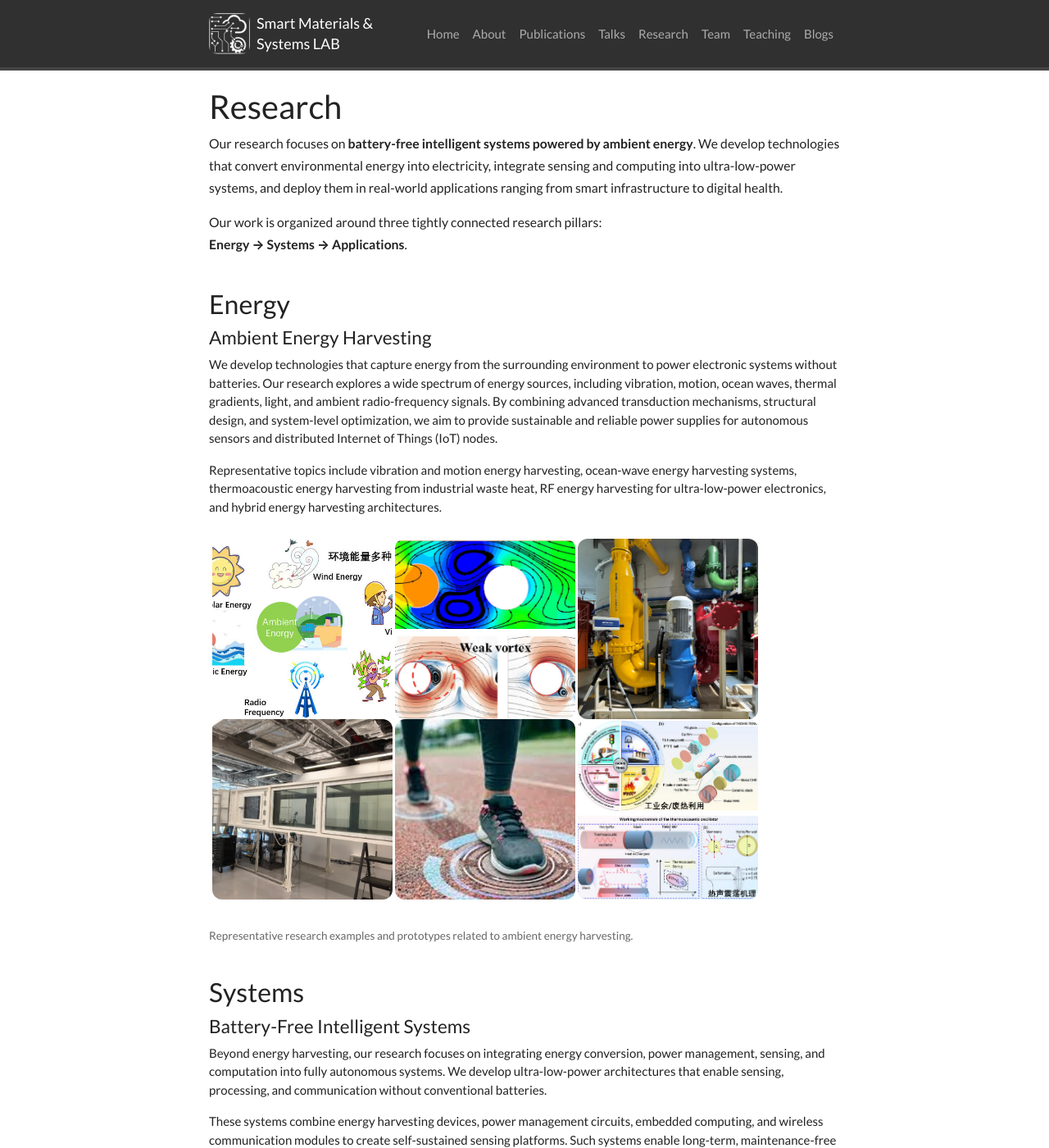
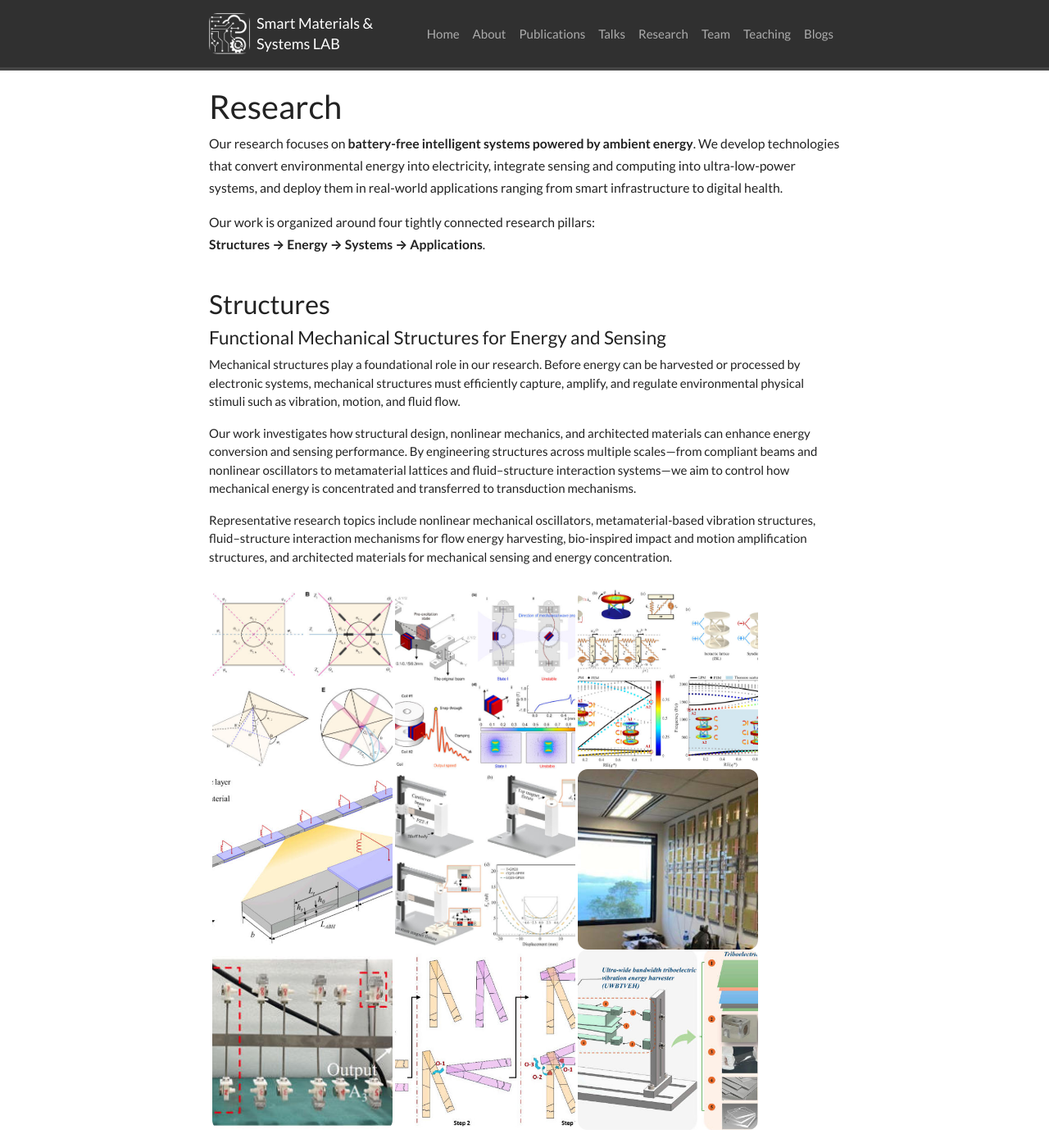
Before and after one commit to sms-lab/sms-lab.github.io, a Jekyll site: the page built from _pages/research.md, in a window 1280 px wide and 1400 px high. Shown: the whole window at 82% size. Built offline with Jekyll 4.4.1, drawn with Linux system fonts in a browser that asks for light colours; nearby versions of some CDN libraries; a style sheet for code colours, icons or effects is not loaded; some of the changed text lies outside the part shown.

Commit message:
research page update

```diff
--- a/_pages/research.md
+++ b/_pages/research.md
@@ -72,11 +72,46 @@ Our research focuses on <strong>battery-free intelligent systems powered by ambi
 </p>
 
 <p>
-Our work is organized around three tightly connected research pillars:
-<strong>Energy → Systems → Applications</strong>.
+Our work is organized around four tightly connected research pillars:
+<strong>Structures → Energy → Systems → Applications</strong>.
 </p>
 
 </div>
+
+<div class="research-section">
+<h3>Structures</h3>
+<h4>Functional Mechanical Structures for Energy and Sensing</h4>
+
+<p>
+Mechanical structures play a foundational role in our research. Before energy can be harvested or processed by electronic systems, mechanical structures must efficiently capture, amplify, and regulate environmental physical stimuli such as vibration, motion, and fluid flow.
+</p>
+
+<p>
+Our work investigates how structural design, nonlinear mechanics, and architected materials can enhance energy conversion and sensing performance. By engineering structures across multiple scales—from compliant beams and nonlinear oscillators to metamaterial lattices and fluid–structure interaction systems—we aim to control how mechanical energy is concentrated and transferred to transduction mechanisms.
+</p>
+
+<p>
+Representative research topics include nonlinear mechanical oscillators, metamaterial-based vibration structures, fluid–structure interaction mechanisms for flow energy harvesting, bio-inspired impact and motion amplification structures, and architected materials for mechanical sensing and energy concentration.
+</p>
+
+<div class="scroll-gallery">
+<img src="/images/research/structure-1.jpg">
+<img src="/images/research/structure-2.jpg">
+<img src="/images/research/structure-3.jpg">
+<img src="/images/research/structure-4.jpg">
+<img src="/images/research/structure-5.jpg">
+<img src="/images/research/structure-6.jpg">
+<img src="/images/research/structure-7.jpg">
+<img src="/images/research/structure-8.jpg">
+<img src="/images/research/structure-9.jpg">
+</div>
+
+<div class="gallery-note">
+Examples of mechanical structures, metamaterials, and structural designs enabling efficient energy harvesting and sensing.
+</div>
+</div>
+
+<hr class="section-divider">
 
 
 
```
Also changed, not shown: images/research/structure-1.jpg (added), images/research/structure-2.jpg (added), images/research/structure-3.jpg (added), images/research/structure-4.jpg (added), images/research/structure-5.jpg (added), images/research/structure-6.jpg (added), images/research/structure-7.jpg (added), images/research/structure-8.jpg (added), images/research/structure-9.jpg (added).
